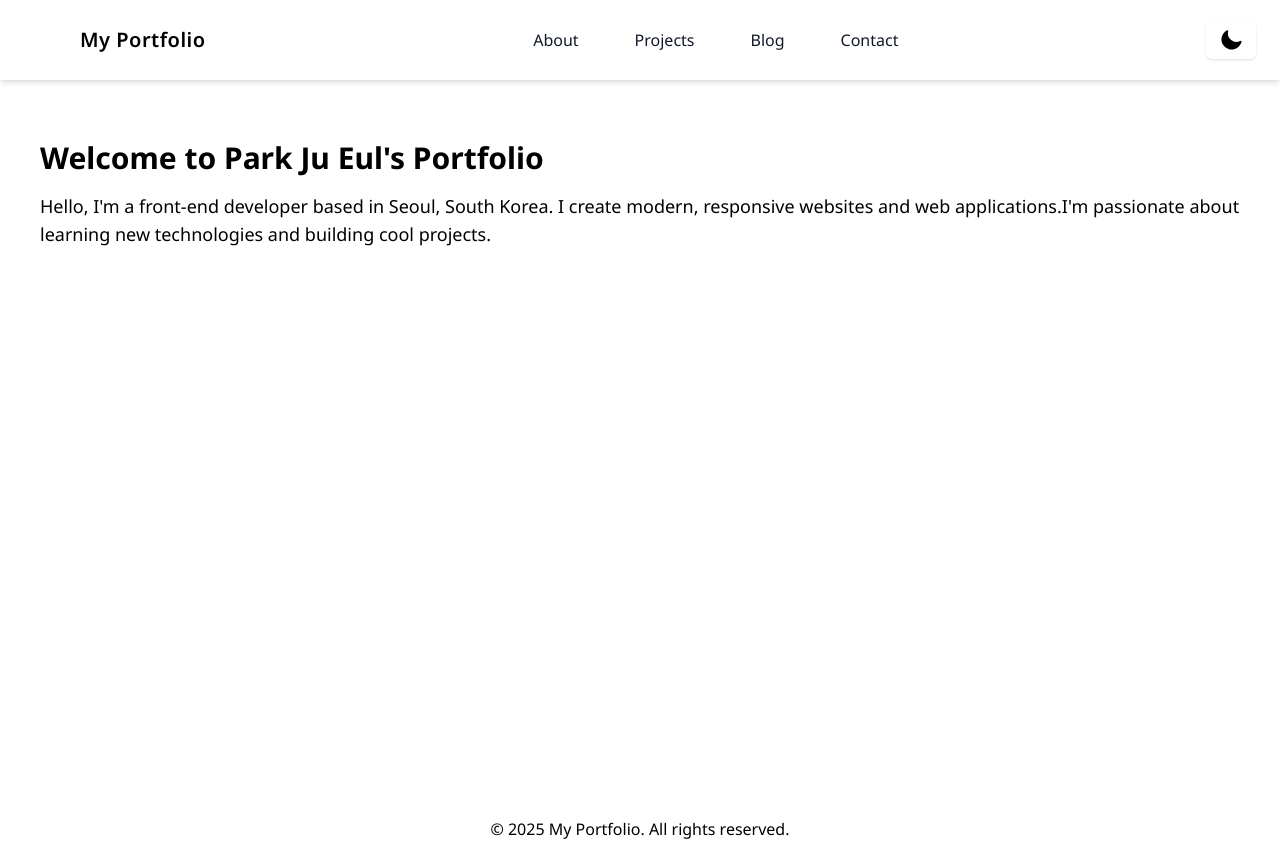
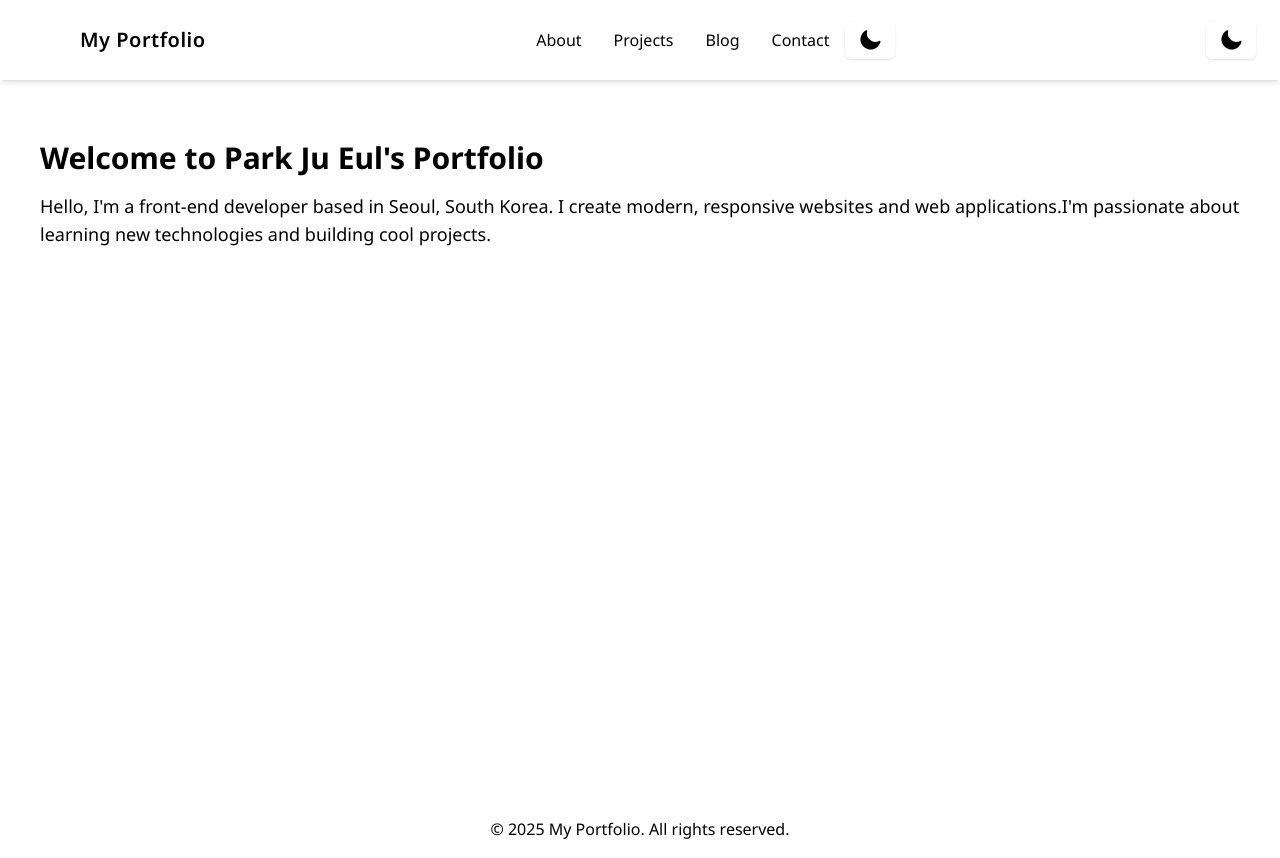
Before and after one commit to rope-park/my-portfolio, a Next.js app: page / in a window 1280 px wide. Built offline with nearby package versions, Linux system fonts and the light colour scheme.

Commit message:
Refactor: Navigation 컴포넌트에 공통 Button, Toggle 컴포넌트 적용 및 스타일 리팩토링 - 기존 button 요소, Toggle 컴포넌트를 교체 및 업데이트 - 색상을 전역 css 변수 기반으로 수정

```diff
--- a/src/components/Navigation.tsx
+++ b/src/components/Navigation.tsx
@@ -4,6 +4,8 @@ import { useState } from "react";
 import Link from "next/link";
 import { usePathname } from "next/navigation";
 import { Bars3Icon, XMarkIcon } from "@heroicons/react/20/solid";
+import Button from "./Button";
+import Toggle from "./Toggle";
 
 const navItems = [
     { name: "About", href: "/about" },
@@ -17,51 +19,63 @@ const Navigation = () => {
     const [isOpen, setIsOpen] = useState(false); // 모바일 네비게이션 메뉴 오픈 상태.
     const toggleMenu = () => setIsOpen(false); // 모바일 네비게이션 메뉴 닫기.
 
+    const baseLinkStyle = "transition-colors hover:opacity-80";
+
     return (
         <>
             {/* 데스크탑 네비게이션 (768px 이상) */}
-            <nav className="items-center justify-center hidden text-gray-900 md:flex backdrop-blur-md bg-white/80 dark:bg-black/80 dark:text-white">
-                {/* 수정: 각 메뉴 아이템 앞에 아이콘 추가하기 */ }
-                <ul className="flex space-x-4 list-none md:space-x-6 lg:space-x-8">
+            <nav className="items-center justify-center hidden md:flex backdrop-blur-md bg-[rgb(var(--color-background))]/80">
+                <ul className="flex space-x-4 md:space-x-6 lg:space-x-8">
                     {navItems.map((item) => (
                         <li key={item.href}>
                             <Link
                                 href={item.href}
-                                className={`px-3 py-2 rounded-md transition-all duration-200 text-gray-900 dark:text-white hover:text-gray-700 dark:hover:text-gray-300 ${pathname === item.href ? "font-semibold text-blue-600 dark dark:text-blue-400"
-                                    : "text-gray-700 dark:text-gray-300"
-                                    }
-                                   hover:bg-gray-200 dark:hover:bg-gray-800 hover:shadow-md hover:text-gray-900 dark:hover:text-gray-100`}
+                                className={`${baseLinkStyle} ${
+                                    pathname === item.href
+                                        ? "font-semibold text-[rgb(var(--color-primary))]"
+                                        : "text-[rgb(var(--color-text))]"
+                                }`}
                             >
                                 {item.name}
                             </Link>
                         </li>
                     ))}
                 </ul>
+                {/* 다크 모드 토글 버튼 */}
+                <div className="hidden ml-4 md:block">
+                    <Toggle />
+                </div>
             </nav>
 
             {/* 모바일 네비게이션 (768px 미만) */}
             < div className="md:hidden" >
-                <button onClick={() => setIsOpen(!isOpen)} className="p-2">
-                    {isOpen ? (
-                        <XMarkIcon className="w-6 h-6 text-gray-900 cursor-pointer dark:text-gray-200" />
-                    ) : (
-                        <Bars3Icon className="w-6 h-6 text-gray-900 cursor-pointer dark:text-gray-200" />
-                    )}
-                </button>
+                <Button
+                    variant="ghost"
+                    size="sm"
+                    onClick={() => setIsOpen(!isOpen)}
+                    icon={
+                        isOpen ? (
+                            <XMarkIcon className="w-6 h-6" style={{ color: "rgb(var(--color-text))" }} />
+                        ) : (
+                            <Bars3Icon className="w-6 h-6" style={{ color: "rgb(var(--color-text))" }} />
+                        )
+                    }
+                    iconType="Icon"
+                    aria-label="Toggle Menu"
+                />
 
                 {/* 모바일 메뉴 - 오픈 상태일 때만 표시 */}
                 {isOpen && (
-                    <div className="absolute left-0 w-full bg-white shadow-md top-16 dark:bg-black">
-                        {/* 수정: 각 메뉴 아이템 앞에 아이콘 추가하기 */ }
-                        <ul className="flex flex-col items-center py-6 space-y-4 list-none">
+                    <div className="absolute left-0 w-full top-16 shadow-md bg-[rgb(var(--color-background))]">
+                        <ul className="flex flex-col items-center py-6 space-y-4">
                             {navItems.map((item) => (
                                 <li key={item.href}>
                                     <Link
                                         href={item.href}
-                                        className={`block text-gray-900 transition-colors dark:text-white hover:text-gray-700 dark:hover:text-gray-300 ${
+                                        className={`${baseLinkStyle} ${
                                             pathname === item.href
-                                            ? "font-semibold text-blue-600 dark:text-blue-400"
-                                            :"text-gray-700 dark:text-gray-300"
+                                                ? "font-semibold text-[rgb(var(--color-primary))]"
+                                                : "text-[rgb(var(--color-text))]"
                                         }`}
                                         onClick={toggleMenu}
                                     >
```
